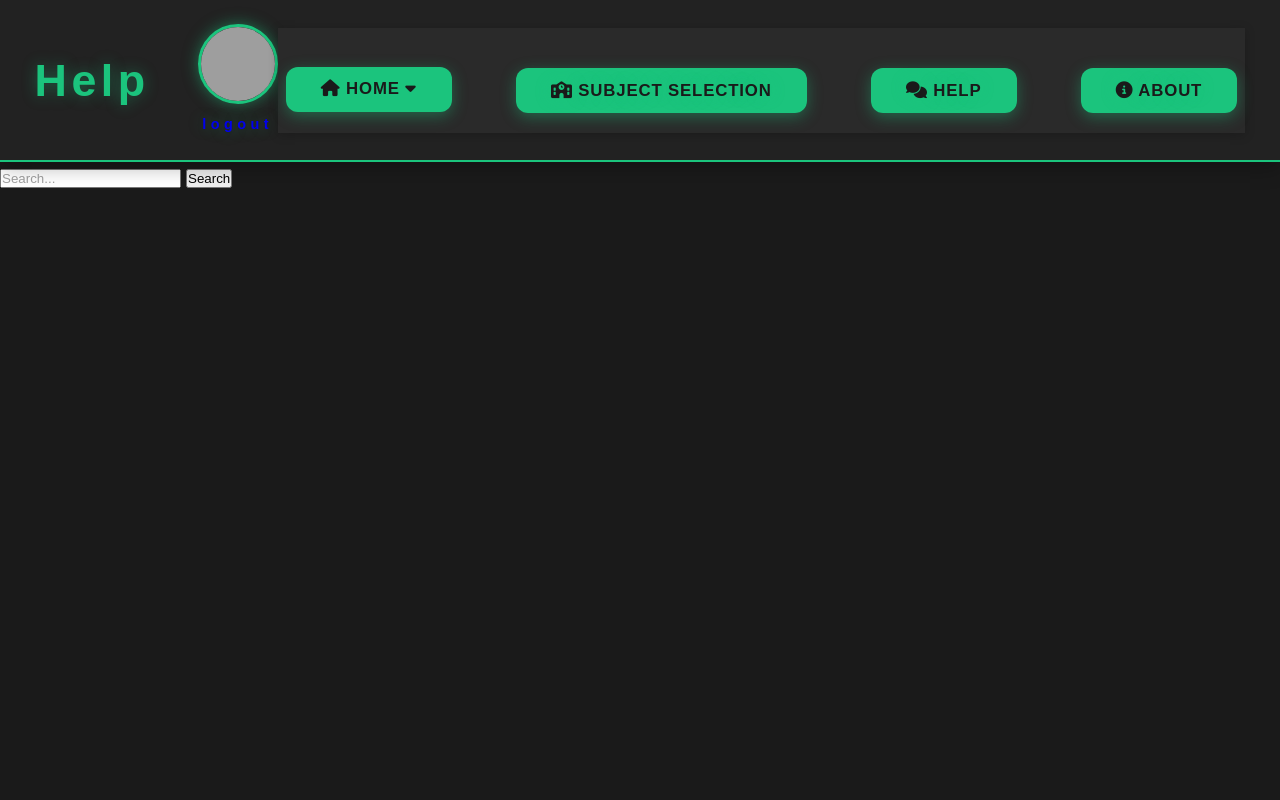
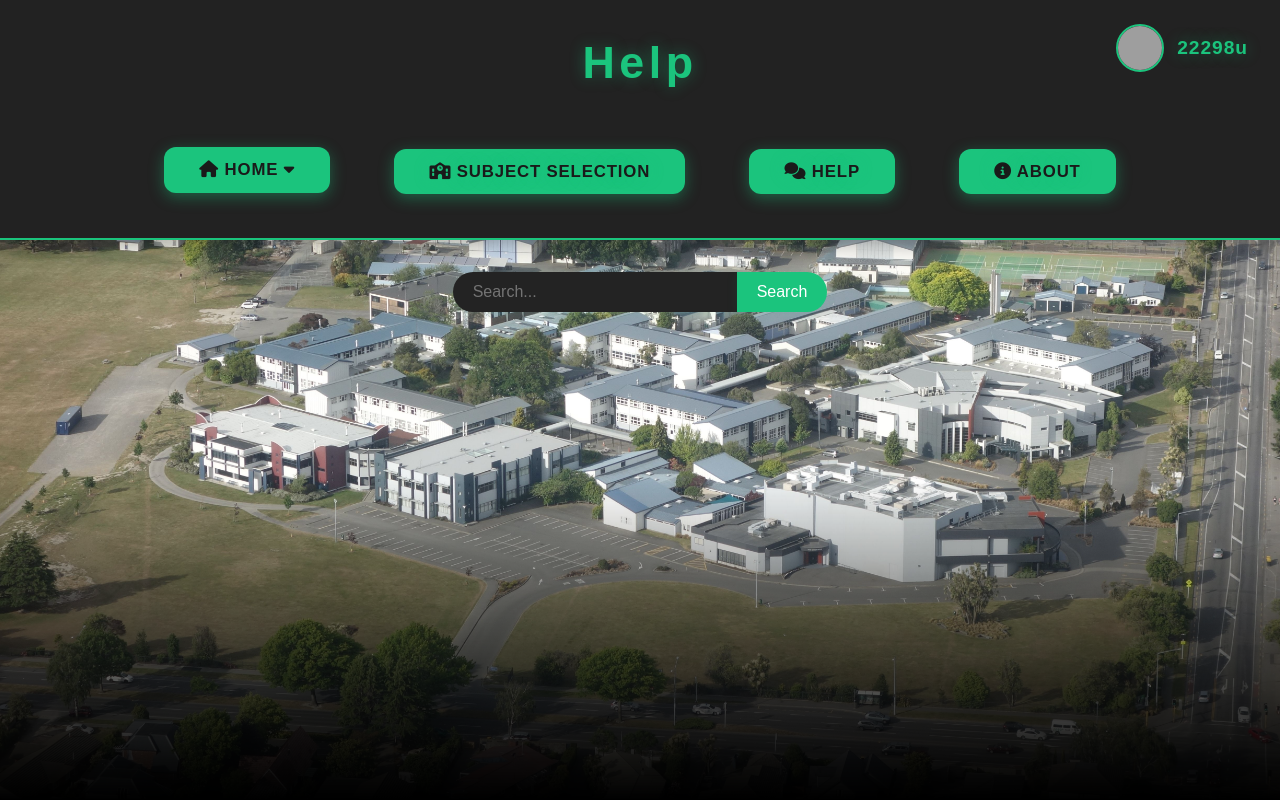
Before and after one commit to ALONEINNZ/burnside-timetable, a Flask app: page /help in a window 1280 px wide. Run offline with Flask 3, Linux system fonts and the light colour scheme; a user stored in the database is signed in; grey boxes are pictures that could not be loaded.

Commit message:
imrovement

```diff
--- a/routes.py
+++ b/routes.py
@@ -138,18 +138,22 @@ def account():
     file = request.files["file"]
     filename = secure_filename(file.filename)
 
-    if filename != "":
+    # Check if a file was selected and is not empty
+    if filename and file and file.filename != "":
         file.save(os.path.join(app.config["UPLOAD_FOLDER"], filename))
 
-    conn = sqlite3.connect("main.db")
-    cursor = conn.cursor()
-    sql = "UPDATE users SET pfp = ? WHERE username = ?"
-    cursor.execute(sql, (filename, session["username"]))
-    conn.commit()
-    conn.close()
+        conn = sqlite3.connect("main.db")
+        cursor = conn.cursor()
+        sql = "UPDATE users SET pfp = ? WHERE username = ?"
+        cursor.execute(sql, (filename, session["username"]))
+        conn.commit()
+        conn.close()
 
-    session["pfp"] = filename
-    return redirect(url_for("home"))
+        session["pfp"] = filename
+        return redirect(url_for("home"))
+    else:
+        flash("No file selected")
+        return redirect(request.url)
 
 
 @app.route("/login", methods=["GET", "POST"])
--- a/static/style.css
+++ b/static/style.css
@@ -1,12 +1,9 @@
-/* Modern Reset & Base Styles */
 * {
     margin: 0;
     padding: 0;
-    box-sizing: border-box; /* Essential for modern layouts */
+    box-sizing: border-box;
     text-decoration: none;
-    /* Use a clean, modern sans-serif font. Montserrat is popular and versatile. */
     font-family: 'Montserrat', sans-serif;
-    /* Smooth transitions for all properties for modern feel */
     transition: all 0.3s ease-in-out;
 }
 
@@ -15,83 +12,101 @@ html {
 }
 
 body {
-    font-size: 1.125rem; /* Slightly larger base font for readability */
-    line-height: 1.7; /* Good line spacing */
-    background: #1a1a1a; /* Dark background for a modern, sleek look (dark mode) */
-    color: #e0e0e0; /* Soft white for text on dark background */
-    display: flex; /* Use flexbox for overall layout */
+    background: url("/static/images/school.jpg") no-repeat center center fixed;
+    background-size: cover;
+    min-height: 100vh;
+    color: #e0e0e0;
+    font-size: 1.125rem;
+    line-height: 1.7;
+    display: flex;
     flex-direction: column;
-    min-height: 100vh; /* Ensure body takes full viewport height */
+    overflow-x: hidden;
+    background-attachment: fixed;
 }
 
-/* Scrollbar Customization (Modern Touch) */
-body::-webkit-scrollbar {
-    width: 10px;
-}
-body::-webkit-scrollbar-track {
-    background: #2a2a2a;
-    border-radius: 5px;
-}
-body::-webkit-scrollbar-thumb {
-    background-color: #1bc47d;
-    border-radius: 5px;
-    border: 2px solid #2a2a2a;
+body::after {
+    content: "";
+    position: fixed;
+    left: 0;
+    top: 0;
+    width: 100vw;
+    height: 100vh;
+    pointer-events: none;
+    z-index: 0;
+    background: linear-gradient(
+        to bottom,
+        rgba(0,0,0,0) 60%,
+        rgba(0,0,0,0.9) 95%,
+        #000 100%
+    );
 }
 
-/* Header - Sleek & Prominent */
+.page-bg {
+    position: absolute;
+    top: 100vh;
+    left: 0;
+    width: 100vw;
+    min-height: 200vh;
+    background: #000;
+    z-index: 0;
+}
+
 header {
+    position: relative;
     font-size: 2.8rem;
     font-weight: 700;
     text-align: center;
-    background: #222222; /* Slightly lighter dark shade for header */
-    color: #1bc47d; /* Vibrant green for title */
-    text-shadow: 0 0 15px rgba(27,196,125,0.4); /* Subtle glow effect */
-    padding: 1.5rem 0; /* More vertical padding */
-    height: auto; /* Let content dictate height */
+    background: #222222;
+    color: #1bc47d;
+    text-shadow: 0 0 15px rgba(27,196,125,0.4);
+    padding: 1.5rem 0;
+    height: auto;
     display: flex;
     align-items: center;
     justify-content: center;
-    border-bottom: 2px solid #1bc47d; /* Thin vibrant line */
-    box-shadow: 0 5px 20px rgba(0,0,0,0.3); /* Stronger shadow for depth */
-    letter-spacing: 0.1em; /* More pronounced letter spacing */
+    border-bottom: 2px solid #1bc47d;
+    box-shadow: 0 5px 20px rgba(0,0,0,0.3);
+    letter-spacing: 0.1em;
     position: sticky;
     top: 0;
     z-index: 1000;
-    flex-wrap: wrap; /* Allow header content to wrap */
+    flex-wrap: wrap;
 }
 
 .header-title {
-    display: flex;
-    align-items: center;
-    gap: 15px;
+    width: 100%;
+    text-align: center;
+    font-size: 2.8rem;
+    font-weight: 700;
+    color: #1bc47d;
+    margin-bottom: 0.5rem;
+    letter-spacing: 0.1em;
 }
 
 .nz-icon {
     font-size: 2.5rem;
     line-height: 1;
-    color: #e0e0e0; /* Icon color contrasts with title */
+    color: #e0e0e0;
 }
 
-/* Navigation - Clean & Responsive */
 nav.navbar {
-    background: #2a2a2a; /* Darker background for navbar */
+    background: transparent;
     padding: 0.8rem 0;
-    box-shadow: 0 2px 10px rgba(0,0,0,0.2);
+    box-shadow: none;
 }
 
 nav.navbar ul {
     display: flex;
     flex-direction: row;
-    gap: 3rem; /* Increased gap for cleaner look */
+    gap: 3rem;
     list-style: none;
     padding: 0;
     margin: 0;
     align-items: center;
     justify-content: center;
-    flex-wrap: wrap; /* Essential for responsiveness */
+    flex-wrap: wrap;
 }
 
-/* Buttons - Modern, Elevated & Interactive */
 .tech button,
 .sci button,
 .building button,
@@ -144,58 +157,56 @@ form button[type="submit"]:hover {
 .dropdown .content {
     display: none;
     position: absolute;
-    top: calc(100% + 12px); /* Space below button */
-    left: 50%; /* Center dropdown relative to button */
-    transform: translateX(-50%) translateY(20px); /* Initial position for animation */
-    background: #2a2a2a; /* Dark background */
+    top: calc(100% + 12px);
+    left: 50%;
+    transform: translateX(-50%) translateY(20px);
+    background: #2a2a2a;
     color: #e0e0e0;
-    box-shadow: 0 10px 30px rgba(0,0,0,0.4); /* Deep shadow */
+    box-shadow: 0 10px 30px rgba(0,0,0,0.4);
     border-radius: 0.75rem;
     z-index: 100;
-    min-width: 220px; /* Wider dropdown */
+    min-width: 220px;
     opacity: 0;
-    pointer-events: none; /* Disable interaction until visible */
-    padding: 0.5rem 0; /* Internal padding */
+    pointer-events: none;
+    padding: 0.5rem 0;
 }
 
 .dropdown:hover .content,
 .dropdown:focus-within .content {
     display: block;
     opacity: 1;
-    transform: translateX(-50%) translateY(0); /* Animate to final position */
-    pointer-events: auto; /* Enable interaction */
+    transform: translateX(-50%) translateY(0);
+    pointer-events: auto;
 }
 
 .dropdown .content a {
     color: #e0e0e0;
     padding: 12px 20px;
     display: block;
-    border-radius: 0.5rem; /* Rounded corners for individual items */
+    border-radius: 0.5rem;
     font-size: 1rem;
     transition: background 0.2s ease-in-out, color 0.2s;
-    text-align: left; /* Align text within dropdown */
+    text-align: left;
 }
 
 .dropdown .content a:hover {
     background: #1bc47d;
-    color: #1a1a1a; /* Dark text on green hover */
+    color: #1a1a1a;
 }
 
-/* Miscellaneous - Modern Touches */
 .pfp {
-    height: 5rem; /* Larger profile picture */
-    width: 5rem;
-    border-radius: 50%; /* Perfect circle */
-    border: 3px solid #1bc47d; /* Vibrant border */
-    box-shadow: 0 0 15px rgba(27,196,125,0.5); /* Glow effect */
-    object-fit: cover; /* Ensures image covers area without distortion */
+    height: 3rem;
+    width: 3rem;
+    border-radius: 50%;
+    object-fit: cover;
+    border: 2px solid #1bc47d;
 }
 
 .header-top {
     display: flex;
     align-items: center;
     justify-content: center;
-    gap: 3rem; /* Increased gap */
+    gap: 3rem;
 }
 
 .account-signout {
@@ -204,82 +215,175 @@ form button[type="submit"]:hover {
     align-items: center;
     gap: 0.5rem;
     font-size: 0.9rem;
-    color: #b0b0b0; /* Lighter grey for secondary text */
+    color: #b0b0b0;
 }
 
 footer {
-    /* Kept hidden as per your original, but for a modern site, a subtle footer is key */
-    /* If visible: */
-    /* margin-top: auto; /* Pushes footer to bottom */
-    /* background: #222222;
-    color: #b0b0b0;
-    text-align: center;
-    padding: 1.5rem 0;
-    font-size: 0.9rem;
-    border-top: 1px solid #2a2a2a;
-    box-shadow: 0 -2px 10px rgba(0,0,0,0.1); */
-    visibility: hidden; /* Keeping original instruction */
+    visibility: hidden;
 }
 
 .signup-link {
-    color: #1bc47d; /* Vibrant link color */
+    color: #1bc47d;
     font-weight: bold;
-    text-decoration: none; /* No underline by default */
+    text-decoration: none;
     transition: color 0.2s ease-in-out, text-shadow 0.2s;
 }
 
 .signup-link:hover {
-    color: #107246; /* Deeper green on hover */
-    text-shadow: 0 0 5px rgba(27,196,125,0.5); /* Subtle glow on hover */
-    text-decoration: underline; /* Underline on hover */
+    color: #107246;
+    text-shadow: 0 0 5px rgba(27,196,125,0.5);
+    text-decoration: underline;
 }
 
-/* Forms - Clean & Focused */
 form {
     display: flex;
     flex-direction: column;
-    gap: 1.5rem; /* More space between form elements */
-    max-width: 450px; /* Slightly wider forms */
-    margin: 4rem auto; /* More vertical margin */
-    background: #2a2a2a; /* Dark background for the form card */
-    padding: 2.5rem 3rem; /* More padding */
-    border-radius: 1.5rem; /* Modern rounded corners */
-    box-shadow: 0 10px 30px rgba(0,0,0,0.4); /* Stronger, diffused shadow */
-    border: 1px solid rgba(27,196,125,0.2); /* Subtle accent border */
+    gap: 1.5rem;
+    max-width: 450px;
+    margin: 4rem auto;
+    background: #2a2a2a;
+    padding: 2.5rem 3rem;
+    border-radius: 1.5rem;
+    box-shadow: 0 10px 30px rgba(0,0,0,0.4);
 }
 
 form label {
     font-size: 1.1rem;
-    color: #e0e0e0; /* White text for labels */
-    font-weight: 500; /* Slightly lighter weight */
-    margin-bottom: -0.5rem; /* Pull label closer to input */
+    color: #e0e0e0;
+    font-weight: 500;
+    margin-bottom: -0.5rem;
 }
 
 form input[type="text"],
 form input[type="password"] {
-    padding: 0.9rem 1.2rem; /* Generous padding */
-    border-radius: 0.75rem; /* Consistent rounded corners */
-    border: 1px solid #444; /* Darker, subtle border */
+    padding: 0.9rem 1.2rem;
+    border-radius: 0.75rem;
+    border: 1px solid #444;
     font-size: 1rem;
-    background-color: #333; /* Dark input background */
-    color: #e0e0e0; /* Light text in inputs */
-    outline: none; /* Remove default outline */
+    background-color: #333;
+    color: #e0e0e0;
+    outline: none;
 }
 
 form input[type="text"]:focus,
 form input[type="password"]:focus {
-    border-color: #1bc47d; /* Vibrant green border on focus */
-    box-shadow: 0 0 0 3px rgba(27,196,125,0.5); /* Stronger glow on focus */
-    background-color: #3a3a3a; /* Slightly lighter background on focus */
+    border-color: #1bc47d;
+    box-shadow: 0 0 0 3px rgba(27,196,125,0.5);
+    background-color: #3a3a3a;
 }
 
-/* Placeholders - Subtle */
 ::placeholder {
-    color: #888; /* Softer placeholder text */
+    color: #888;
     opacity: 0.8;
 }
 
-/* Responsive Design - Essential for Modern Web */
+.search-container {
+    display: flex;
+    flex-direction: row;
+    align-items: center;
+    justify-content: center;
+    position: relative;
+    margin: 2rem 0;
+}
+
+.search-bar {
+    width: 18rem;
+    padding: 0.7rem 1.2rem;
+    font-size: 1rem;
+    border: none;
+    border-radius: 2rem 0 0 2rem;
+    background: #232323;
+    color: #1bc47d;
+    box-shadow: 0 2px 12px rgba(27,196,125,0.10);
+    outline: none;
+    transition: box-shadow 0.3s, background 0.2s, color 0.2s;
+    display: inline-block;
+}
+
+.search-button {
+    padding: 0.7rem 1.2rem;
+    font-size: 1rem;
+    border: none;
+    border-radius: 0 2rem 2rem 0;
+    background: #1bc47d;
+    color: #fff;
+    cursor: pointer;
+    transition: background 0.2s, transform 0.2s;
+    box-shadow: 0 2px 12px rgba(27,196,125,0.10);
+    margin-left: -4px;
+    display: inline-block;
+}
+
+.search-button:hover {
+    background: #107246;
+    transform: scale(1.05);
+}
+
+#suggestions {
+    position: absolute;
+    top: 100%;
+    left: 50%;
+    transform: translateX(-50%);
+    width: 18rem;
+    background: #232323;
+    border-radius: 0 0 2rem 2rem;
+    box-shadow: 0 2px 12px rgba(27,196,125,0.10);
+    z-index: 10;
+    padding: 0.5rem 0;
+    display: flex;
+    flex-direction: column;
+    align-items: center;
+}
+
+#suggestions li {
+    color: #1bc47d;
+    padding: 0.6rem 1.2rem;
+    width: 100%;
+    text-align: center;
+    border-radius: 1rem;
+    font-size: 1.1rem;
+    cursor: pointer;
+    transition: background 0.2s, color 0.2s;
+    list-style: none;
+}
+
+#suggestions li:hover {
+    background: #1bc47d;
+    color: #232323;
+}
+
+.header-account {
+    position: absolute;
+    top: 1.5rem;
+    right: 2rem;
+    display: flex;
+    align-items: center;
+    gap: 0.8rem;
+    z-index: 1001;
+}
+
+.account-username {
+    color: #1bc47d;
+    font-weight: 700;
+    font-size: 1.2rem;
+    letter-spacing: 0.05em;
+}
+
+.main-content {
+    position: relative;
+    z-index: 1;
+    max-width: 700px;
+    margin: 120vh auto 2rem auto; /* Push text below image/fade */
+    background: none; /* No background, so text is on black */
+    border-radius: 0;
+    padding: 2rem 2.5rem;
+    box-shadow: none;
+    color: #e0e0e0;
+    font-size: 1.15rem;
+    line-height: 1.8;
+    /* border: 1px solid rgba(27,196,125,0.2); <-- Remove this line */
+}
+
 @media (max-width: 1024px) {
     body {
         font-size: 1rem;
--- a/templates/layout.html
+++ b/templates/layout.html
@@ -36,14 +36,8 @@
     <div id="preloader"></div>
 
     <header>
-        <div class="header-top">
-            <span>{{header}}</span>
-            {% if session['pfp'] %}
-            <div class="account-signout">
-                <img src="{{ url_for('static', filename='images/' + session['pfp']|string) }}" alt="" class="pfp">
-                <a class="logout" href="/logout">logout</a>
-            </div>
-            {% endif %}
+        <div class="header-title">
+            {{ header }}
         </div>
         <nav class="navbar">
             <ul>
@@ -66,6 +60,10 @@
                 </li>
             </ul>
         </nav>
+        <div class="header-account">
+            <img src="{{ url_for('static', filename=( 'images/' ~ session.pfp if session.pfp else 'default_pfp.png' )) }}" class="pfp" alt="Profile Picture">
+            <span class="account-username">{{ session.username }}</span>
+        </div>
     </header>
 
     <main>{% block content %}{% endblock %}</main>
```
Also changed, not shown: other parts of static/style.css (+38 -29 lines), templates/home.html (+35 -4 lines), main.db, static/images/bad.png (added), static/images/school.JPG (added).
